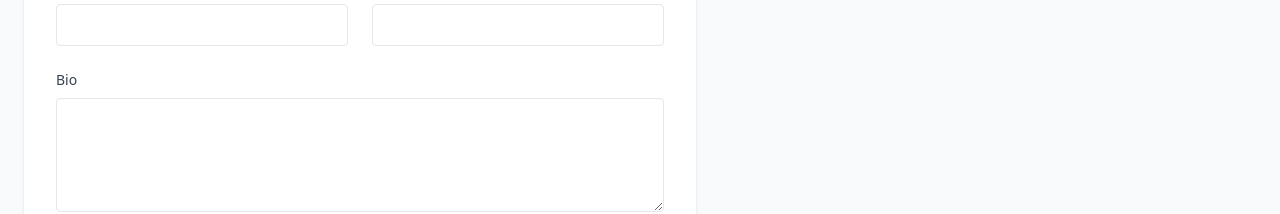
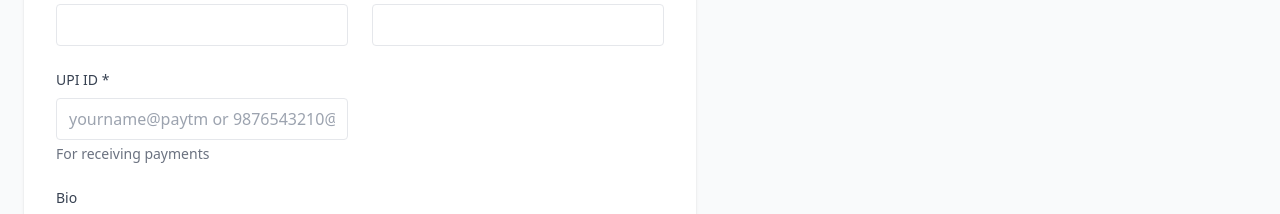
Before and after one commit to Sourashis07/SRMCampusWorks, a React (Vite) app in the folder frontend/: page /profile in a window 1280 px wide. Shown: the part 416-630 px from the top of the page. Built offline with nearby package versions, Linux system fonts and the light colour scheme; no server answers; the database is empty; sample sign-in values are in the browser's storage.

Commit message:
Add UPI ID to profile, auto-generate payment QR, improve search bar design

```diff
--- a/frontend/src/components/Dashboard.jsx
+++ b/frontend/src/components/Dashboard.jsx
@@ -252,25 +252,33 @@ const Dashboard = () => {
 
           {/* Main Content */}
           <div className="flex-1">
-            <div className="flex justify-between items-center mb-6">
-              <h2 className="text-2xl font-bold text-gray-900 dark:text-white">
+            <h2 className="text-2xl font-bold mb-6 text-gray-900 dark:text-white">
               {activeTab === 'mytasks' ? 'My Posted Tasks' :
                activeTab === 'proposals' ? 'My Proposals' :
                activeTab === 'inprogress' ? 'In Progress Tasks' :
                activeTab === 'completed' ? 'Completed Tasks' : 'Available Tasks'} ({filteredTasks.length})
             </h2>
+
             {activeTab === 'browse' && (
-                <div className="w-80">
+              <div className="mb-8">
+                <div className="max-w-2xl mx-auto">
+                  <div className="relative">
                     <input
                       type="text"
                       placeholder="Search tasks by title..."
                       value={searchQuery}
                       onChange={(e) => setSearchQuery(e.target.value)}
-                    className="w-full px-4 py-2 border rounded-lg dark:bg-dark-bg dark:border-gray-600 dark:text-white"
+                      className="w-full px-6 py-4 text-lg border-2 border-gray-300 dark:border-gray-600 rounded-full shadow-lg focus:outline-none focus:border-blue-500 dark:bg-dark-bg dark:text-white transition-all duration-200"
                     />
+                    <div className="absolute right-4 top-1/2 transform -translate-y-1/2">
+                      <svg className="w-6 h-6 text-gray-400" fill="none" stroke="currentColor" viewBox="0 0 24 24">
+                        <path strokeLinecap="round" strokeLinejoin="round" strokeWidth={2} d="M21 21l-6-6m2-5a7 7 0 11-14 0 7 7 0 0114 0z" />
+                      </svg>
+                    </div>
+                  </div>
+                </div>
               </div>
             )}
-            </div>
 
             {Object.entries(tasksByCategory).map(([category, categoryTasks]) => (
               <div key={category} className="mb-8">
--- a/frontend/src/components/Payment.jsx
+++ b/frontend/src/components/Payment.jsx
@@ -44,7 +44,24 @@ const Payment = () => {
       );
       const proposalsSnap = await getDocs(proposalsQuery);
       if (!proposalsSnap.empty) {
-        setAcceptedProposal({ id: proposalsSnap.docs[0].id, ...proposalsSnap.docs[0].data() });
+        const proposalData = { id: proposalsSnap.docs[0].id, ...proposalsSnap.docs[0].data() };
+        setAcceptedProposal(proposalData);
+
+        // Fetch freelancer's UPI ID
+        const freelancerRef = doc(db, 'profiles', proposalData.bidderId);
+        const freelancerSnap = await getDoc(freelancerRef);
+        if (freelancerSnap.exists() && freelancerSnap.data().upiId) {
+          setUpiId(freelancerSnap.data().upiId);
+          // Auto-generate QR if UPI ID exists
+          setTimeout(() => {
+            const amount = proposalData.amount;
+            const platformFee = Math.round(amount * 0.05);
+            const totalAmount = amount + platformFee;
+            const upiUrl = `upi://pay?pa=${freelancerSnap.data().upiId}&pn=Campus Works&am=${totalAmount}&cu=INR&tn=Payment for ${task?.title}`;
+            const qrUrl = `https://api.qrserver.com/v1/create-qr-code/?size=200x200&data=${encodeURIComponent(upiUrl)}`;
+            setQrCode(qrUrl);
+          }, 500);
+        }
       }
     } catch (error) {
       console.error('Error fetching data:', error);
--- a/frontend/src/components/Profile.jsx
+++ b/frontend/src/components/Profile.jsx
@@ -14,7 +14,8 @@ const Profile = () => {
     skills: [],
     bio: '',
     phone: '',
-    portfolio: ''
+    portfolio: '',
+    upiId: ''
   });
   const [newSkill, setNewSkill] = useState('');
 
@@ -41,7 +42,8 @@ const Profile = () => {
           skills: [],
           bio: '',
           phone: '',
-          portfolio: ''
+          portfolio: '',
+          upiId: ''
         });
       }
     } catch (error) {
@@ -155,6 +157,21 @@ const Profile = () => {
                 className="w-full px-3 py-2 border rounded dark:bg-dark-bg dark:border-gray-600 dark:text-white"
               />
             </div>
+
+            <div>
+              <label className="block text-sm font-medium mb-2 text-gray-700 dark:text-gray-300">UPI ID *</label>
+              <input
+                type="text"
+                value={profile.upiId}
+                onChange={(e) => setProfile({ ...profile, upiId: e.target.value })}
+                className="w-full px-3 py-2 border rounded dark:bg-dark-bg dark:border-gray-600 dark:text-white"
+                placeholder="yourname@paytm or 9876543210@ybl"
+                required
+              />
+              <p className="text-sm text-gray-500 dark:text-gray-400 mt-1">
+                For receiving payments
+              </p>
+            </div>
           </div>
 
           <div className="mt-6">
```
Lines whose indentation alone changed are shown as unchanged.
